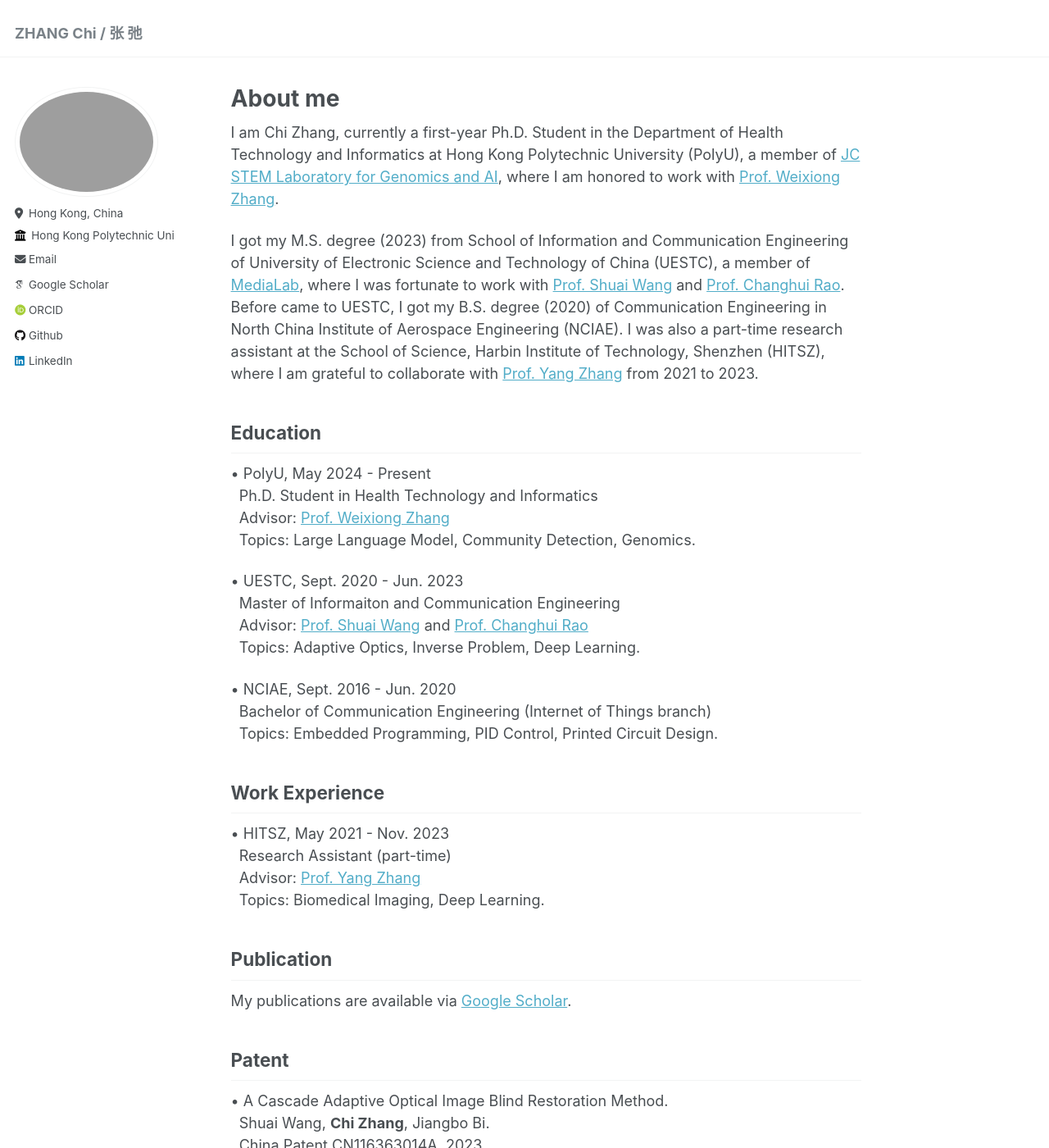
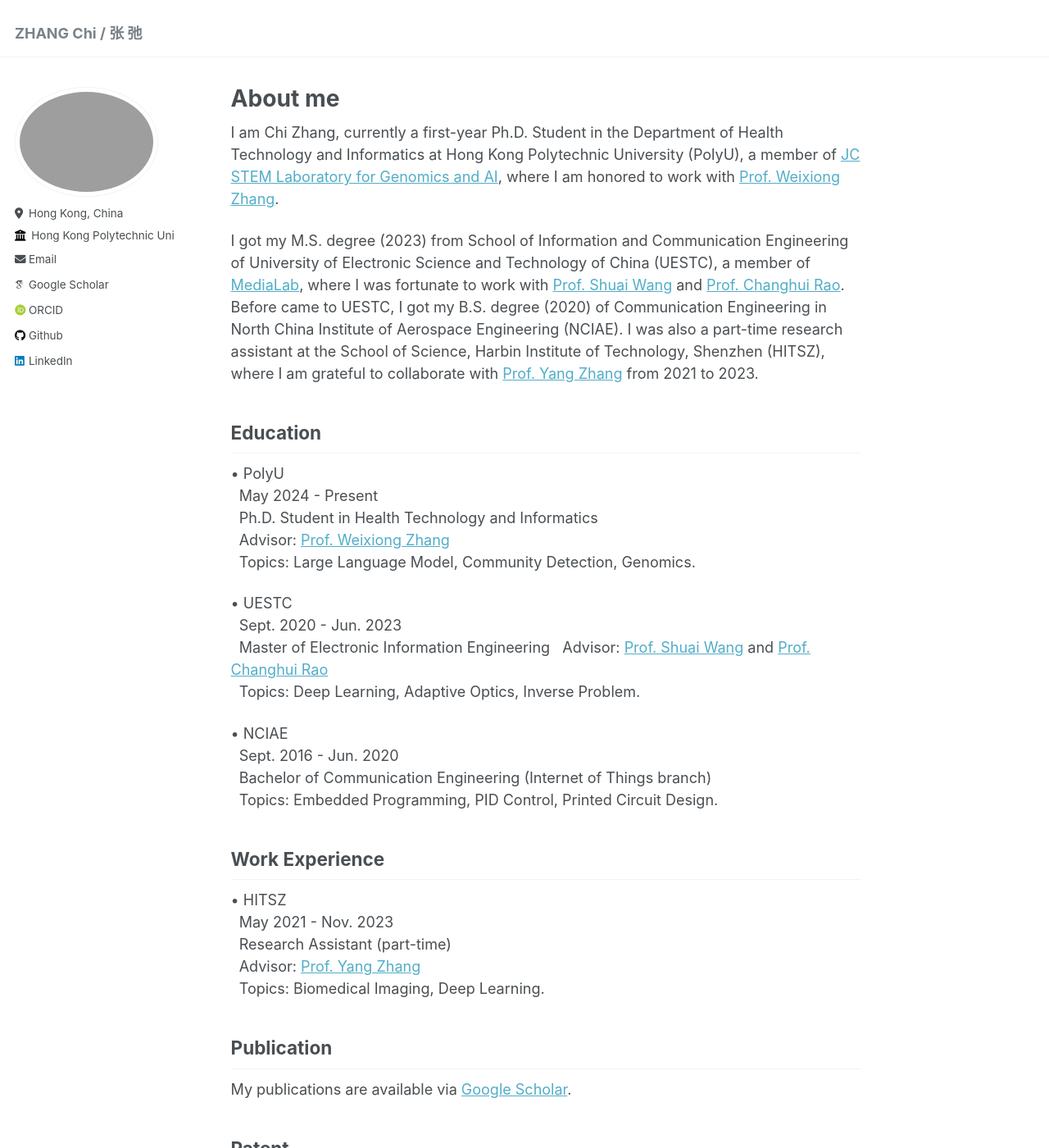
Before and after one commit to mrchasezhang/mrchasezhang.github.io, a Jekyll site: the page built from _pages/about.md, in a window 1280 px wide and 1400 px high. Shown: the whole window at 82% size. Built offline with Jekyll 4.4.1, drawn with Linux system fonts in a browser that asks for light colours; some web fonts are replaced.

Commit message:
Update about.md

```diff
--- a/_pages/about.md
+++ b/_pages/about.md
@@ -14,22 +14,26 @@ I got my M.S. degree (2023) from School of Information and Communication Enginee
 
 
 ## Education
-• PolyU, May 2024 - Present
+• PolyU
+&nbsp;  May 2024 - Present
 &nbsp;  Ph.D. Student in Health Technology and Informatics
 &nbsp; Advisor: [Prof. Weixiong Zhang](https://www.polyu.edu.hk/hti/people/academic-staff/prof-zhang-weixiong/)
 &nbsp; Topics: Large Language Model, Community Detection, Genomics.
 
-• UESTC, Sept. 2020 - Jun. 2023
-&nbsp;  Master of Informaiton and Communication Engineering
+• UESTC
+&nbsp;  Sept. 2020 - Jun. 2023
+&nbsp;  Master of Electronic Information Engineering
 &nbsp; Advisor:  [Prof. Shuai Wang](https://faculty.uestc.edu.cn/wangshuai/zh_CN/index.htm) and [Prof. Changhui Rao](https://people.ucas.ac.cn/~chrao)
-&nbsp; Topics: Adaptive Optics, Inverse Problem, Deep Learning.
+&nbsp; Topics: Deep Learning, Adaptive Optics, Inverse Problem.
 
-• NCIAE, Sept. 2016 - Jun. 2020
+• NCIAE
+&nbsp;  Sept. 2016 - Jun. 2020
 &nbsp;  Bachelor of Communication Engineering (Internet of Things branch)
 &nbsp; Topics: Embedded Programming, PID Control, Printed Circuit Design.
 
 ## Work Experience
-• HITSZ, May 2021 - Nov. 2023
+• HITSZ
+&nbsp;  May 2021 - Nov. 2023
 &nbsp;  Research Assistant (part-time)
 &nbsp; Advisor: [Prof. Yang Zhang](https://faculty.hitsz.edu.cn/zhangyang)
 &nbsp; Topics: Biomedical Imaging, Deep Learning.
```
